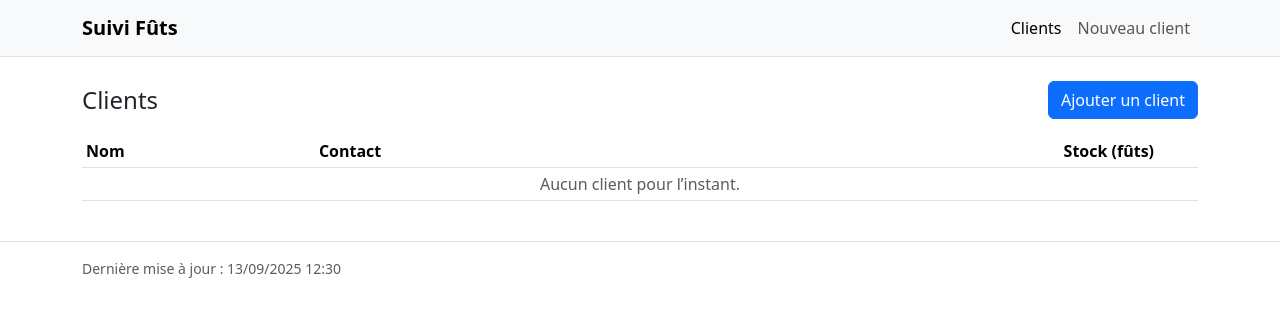
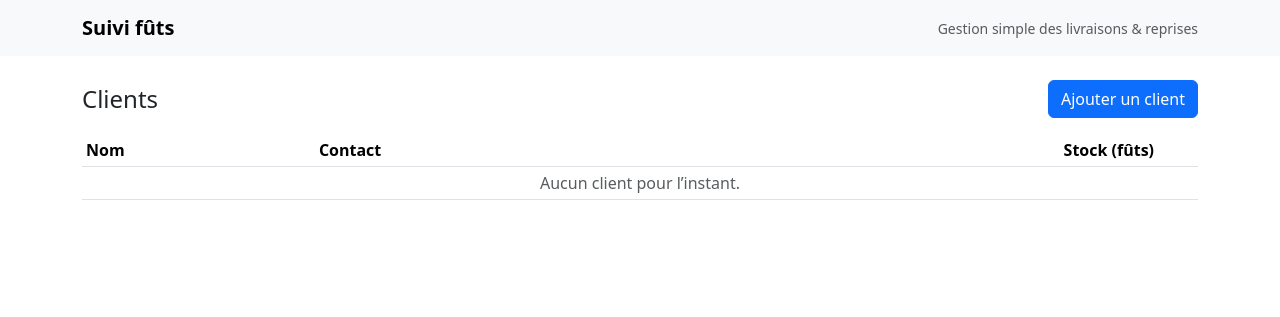
Before and after one commit to lecentrallanderneau-oss/Suivi_futs, a Flask app: page / in a window 1280 px wide. Shown: the top 317 px of the page. Run offline with Flask 3, Linux system fonts and the light colour scheme; some libraries are stand-ins or nearby versions.

Commit message:
Update base.html

```diff
--- a/templates/base.html
+++ b/templates/base.html
@@ -1,32 +1,25 @@
 <!doctype html>
 <html lang="fr">
 <head>
-  <meta charset="utf-8">
-  <title>Suivi Fûts</title>
-  <meta name="viewport" content="width=device-width, initial-scale=1">
-  <link
-    href="https://cdn.jsdelivr.net/npm/bootstrap@5.3.3/dist/css/bootstrap.min.css"
-    rel="stylesheet">
+  <meta charset="utf-8" />
+  <meta name="viewport" content="width=device-width, initial-scale=1" />
+  <title>Suivi fûts</title>
+  <link href="https://cdn.jsdelivr.net/npm/bootstrap@5.3.3/dist/css/bootstrap.min.css" rel="stylesheet">
 </head>
 <body>
-<nav class="navbar navbar-expand-lg bg-light border-bottom">
+  <nav class="navbar navbar-light bg-light mb-4">
     <div class="container">
-    <a class="navbar-brand fw-bold" href="{{ url_for('index') }}">Suivi Fûts</a>
-    <div class="navbar-nav">
-      <a class="nav-link {% if request.endpoint in ['index','client_detail'] %}active{% endif %}"
-         href="{{ url_for('index') }}">Clients</a>
-      <a class="nav-link {% if request.endpoint == 'new_client' %}active{% endif %}"
-         href="{{ url_for('new_client') }}">Nouveau client</a>
-    </div>
+      <a class="navbar-brand fw-semibold" href="{{ url_for('index') }}">Suivi fûts</a>
+      <div class="small text-muted">Gestion simple des livraisons & reprises</div>
     </div>
   </nav>
 
-<div class="container my-4">
+  <main class="container">
     {% with messages = get_flashed_messages(with_categories=true) %}
       {% if messages %}
         <div class="mb-3">
           {% for category, message in messages %}
-          <div class="alert alert-{{ category }} mb-2" role="alert">
+            <div class="alert alert-{{ 'warning' if category=='danger' else category }} mb-2" role="alert">
               {{ message }}
             </div>
           {% endfor %}
@@ -35,13 +28,8 @@
     {% endwith %}
 
     {% block content %}{% endblock %}
-</div>
+  </main>
 
-<footer class="border-top py-3">
-  <div class="container small text-muted">
-    Dernière mise à jour : {{ now.strftime("%d/%m/%Y %H:%M") }}
-  </div>
-</footer>
-
+  <script src="https://cdn.jsdelivr.net/npm/bootstrap@5.3.3/dist/js/bootstrap.bundle.min.js"></script>
 </body>
 </html>
```
Lines whose indentation alone changed are shown as unchanged.
